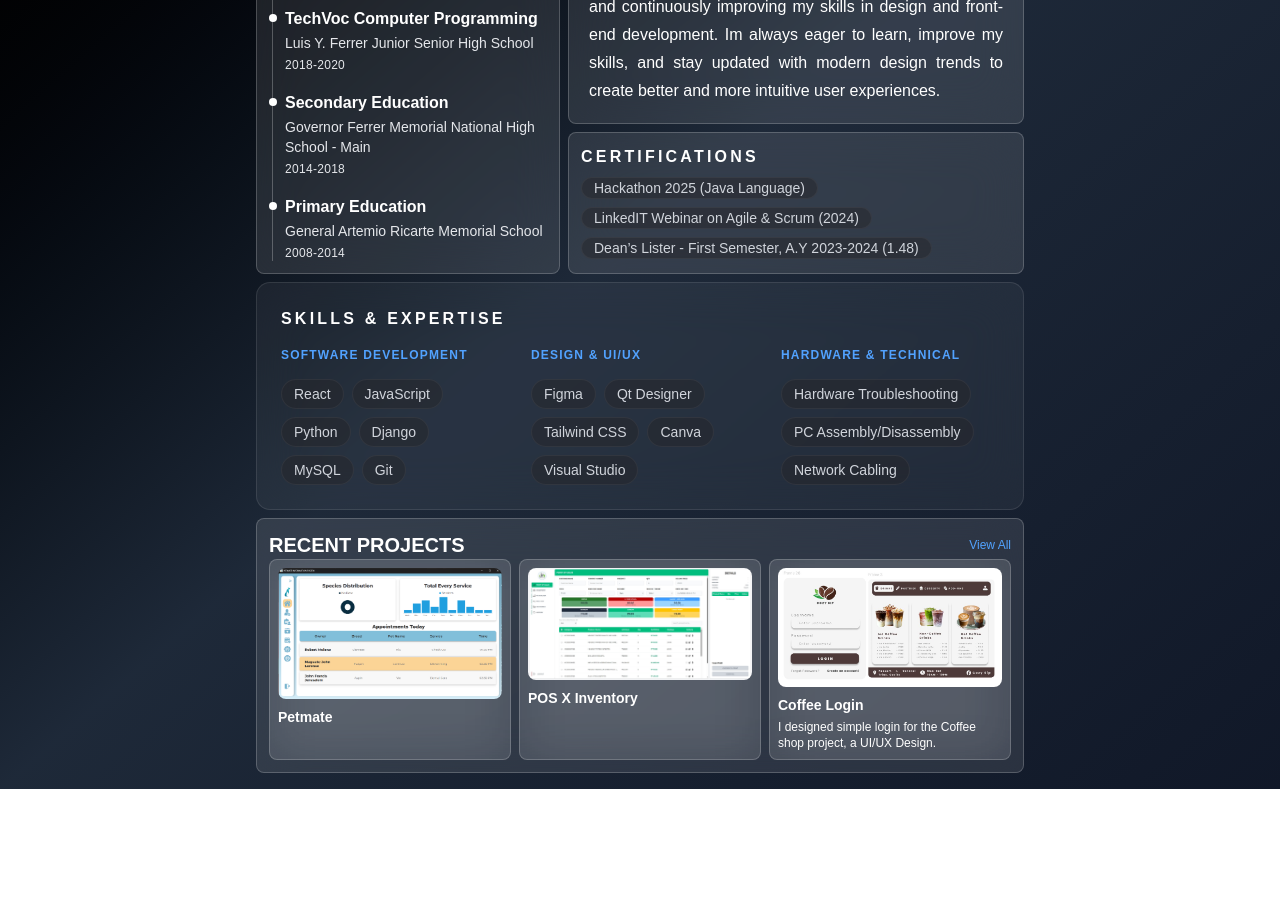
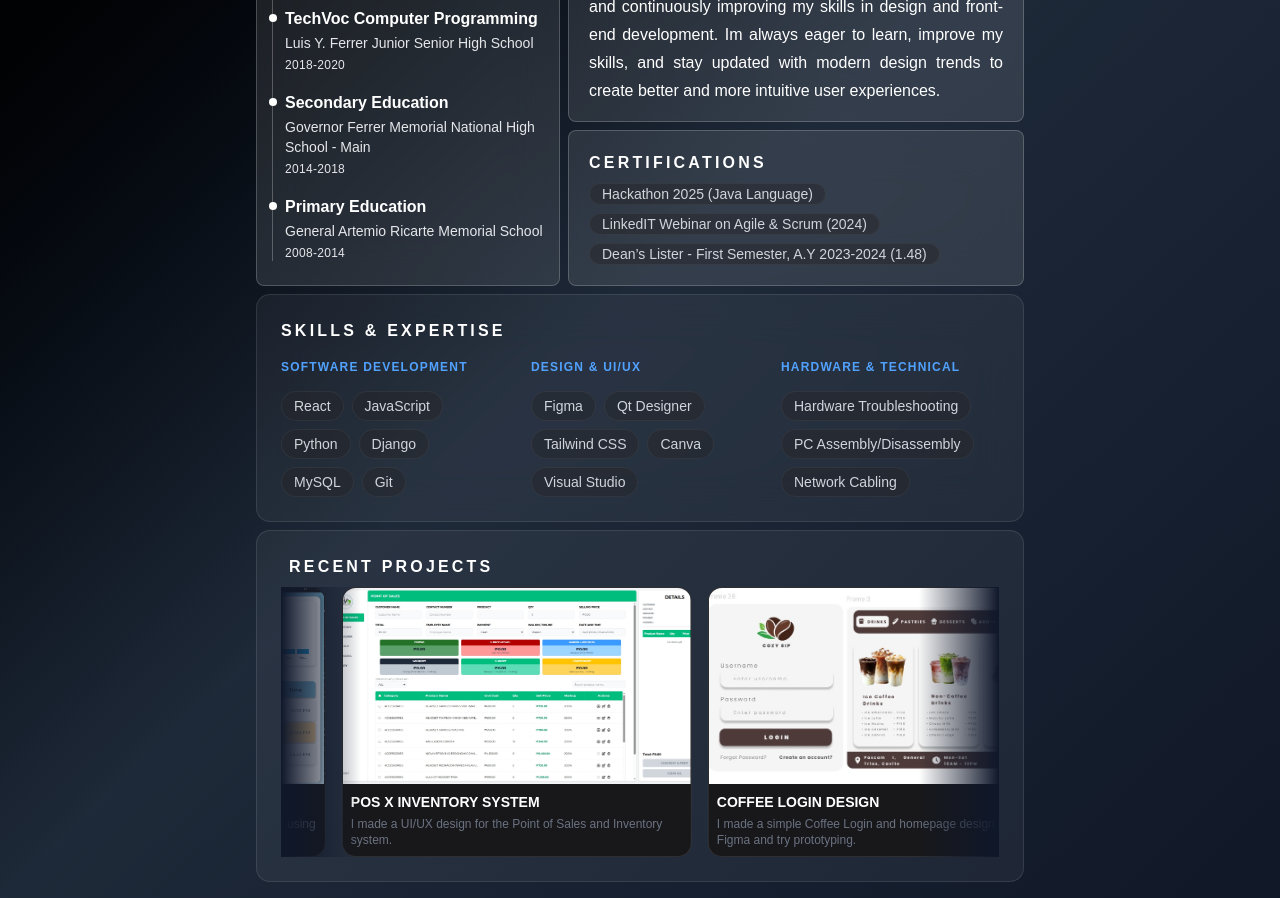
Before and after one commit to rmmln/Portfolio, a React app: page / in a window 1280 px wide. Shown: the part 320-1218 px from the top of the page. Before the commit the page ends 1109 px from the top, so only its background shows below. Built offline with nearby package versions, Linux system fonts and the light colour scheme; the HTML template or start-up script is replaced by a standard one.

Commit message:
Revert "."
This reverts commit f62e09d87213ffb384ee6f02f8522408ffb84ce5.

```diff
--- a/package.json
+++ b/package.json
@@ -29,8 +29,7 @@
     "shadcn": "^4.2.0",
     "tailwind-merge": "^3.5.0",
     "tailwindcss": "^4.2.2",
-    "tw-animate-css": "^1.4.0",
-    "yet-another-react-lightbox": "^3.31.0"
+    "tw-animate-css": "^1.4.0"
   },
   "devDependencies": {
     "@eslint/js": "^9.39.4",
--- a/src/components/ui/Certificates.jsx
+++ b/src/components/ui/Certificates.jsx
@@ -1,6 +1,4 @@
 export default function Certificates({ isDarkMode }) {
-
-
   const certifications = [
     { title: "Hackathon 2025 (Java Language)" },
     { title: "LinkedIT Webinar on Agile & Scrum (2024)" },
@@ -8,7 +6,7 @@ export default function Certificates({ isDarkMode }) {
   ];
 
   return (
-    <div className={`w-full h-full backdrop-blur-xl border rounded-md p-3 shadow-4xl transition-all duration-300 ${
+    <div className={`w-full h-full backdrop-blur-xl border rounded-md p-5 shadow-4xl transition-all duration-300 ${
       isDarkMode ? 'bg-white/10 border-white/20' : 'bg-white border-gray-200'
     }`}>
       {/* Header na kapareho ng format sa Skills */}
--- a/src/components/ui/RecentProjects.jsx
+++ b/src/components/ui/RecentProjects.jsx
@@ -1,32 +1,74 @@
+import React from "react";
+import { motion } from "framer-motion";
+
+// Assets
 import desktopHome from "../../assets/projects/DesktopPetmate.png";
 import posxinventory from "../../assets/projects/posxinventory.jpeg";
 import coffeelogin from "../../assets/projects/logincoffee.jpeg";
 
+const projects = [
+  { title: "Pet Information System", img: desktopHome, desc: "In our capstone, i created a pet management dashboard using Python." },
+  { title: "POS X Inventory System", img: posxinventory, desc: "I made a UI/UX design for the Point of Sales and Inventory system." },
+  { title: "Coffee Login Design", img: coffeelogin, desc: "I made a simple Coffee Login and homepage design using Figma and try prototyping." },
+];
+
+// Dinuplicate natin para pagdating sa gitna, yung dulo ay kamukha ng simula
+const loopedProjects = [...projects, ...projects];
+
 export default function RecentProjects({ isDarkMode }) {
   return (
-    <div className={`flex flex-col w-full max-w-4xl backdrop-blur-xl border mt-2 rounded-md p-3 shadow-4xl transition-colors duration-300 ${isDarkMode ? 'bg-white/10 border-white/20' : 'bg-white border-gray-200'}`}>
-        <div className="flex flex-row justify-between items-center">
-            <h1 className={`text-xl font-bold transition-colors duration-300 ${isDarkMode ? 'text-white' : 'text-gray-900'}`}>RECENT PROJECTS</h1>
-            <a className={`text-xs font-medium transition-colors duration-300 ${isDarkMode ? 'text-blue-400 hover:text-blue-300' : 'text-blue-600 hover:text-blue-700'}`} href="">
-                View All
-            </a>
-        </div>
-      <div className="flex flex-row gap-2 ">
-        <div className={`flex flex-col w-full backdrop-blur-xl border rounded-md px-2 py-2 shadow-4xl transition-colors duration-300 ${isDarkMode ? 'bg-white/10 border-white/20' : 'bg-white border-gray-200'}`}>
-          <img src={desktopHome} alt="Petmate Desktop Home" className="w-full h-auto rounded-md" />
-          <h3 className={`font-bold text-sm mt-2 transition-colors duration-300 ${isDarkMode ? 'text-white' : 'text-gray-900'}`}>Petmate</h3>
-        </div>
-        <div className={`flex flex-col w-full backdrop-blur-xl border rounded-md px-2 py-2 shadow-4xl transition-colors duration-300 ${isDarkMode ? 'bg-white/10 border-white/20' : 'bg-white border-gray-200'}`}>
-          <img src={posxinventory} alt="POS X Inventory" className="w-full h-auto rounded-md" />
-          <h3 className={`font-bold text-sm mt-2 transition-colors duration-300 ${isDarkMode ? 'text-white' : 'text-gray-900'}`}>POS X Inventory</h3>
-        </div>
-        <div className={`flex flex-col w-full backdrop-blur-xl border rounded-md px-2 py-2 shadow-4xl transition-colors duration-300 ${isDarkMode ? 'bg-white/10 border-white/20' : 'bg-white border-gray-200'}`}>
-          <img src={coffeelogin} alt="Coffee Login" className="w-full h-auto rounded-md" />
-          <h3 className={`font-bold text-sm mt-2 transition-colors duration-300 ${isDarkMode ? 'text-white' : 'text-gray-900'}`}>Coffee Login</h3>
-          <p className={`text-xs font-inter mt-1 transition-colors duration-300 ${isDarkMode ? 'text-white' : 'text-gray-700'}`}>
-            I designed simple login for the Coffee shop project, a UI/UX Design.
-            </p>
-        </div>
+    <div className={`mt-2 w-full max-w-5xl border rounded-xl p-6 overflow-hidden ${
+      isDarkMode ? 'bg-white/5 border-white/10 text-white' : 'bg-white border-gray-200 text-gray-900'
+    }`}>
+
+      <div className="flex justify-between items-center mb-2 px-2">
+        <h2 className="text-md font-bold uppercase tracking-[0.2em]">Recent Projects</h2>
+      </div>
+
+      <div className="relative w-full overflow-hidden">
+        {/* Ito yung gumagalaw na container */}
+        <motion.div
+          className="flex gap-4 w-max" // w-max para hindi mag-wrap yung items pababa
+          animate={{ x: ["0%", "-50%"] }}
+          transition={{
+            ease: "linear",
+            duration: 20, // Bagalan natin para mas swabe tingnan
+            repeat: Infinity
+          }}
+        >
+          {loopedProjects.map((project, index) => (
+            <div
+              key={index}
+              className={`w-[300px] md:w-[350px] flex-shrink-0 rounded-xl overflow-hidden border
+                transition-all duration-500 ease-in-out hover:scale-105
+                ${isDarkMode ? 'bg-zinc-900 border-white/10' : 'bg-gray-50 border-gray-200'}`}
+            >
+              {/* Image Container */}
+              <div className="aspect-video w-full overflow-hidden bg-zinc-900 flex items-center justify-center">
+                  <img
+                    src={project.img}
+                    alt={project.title}
+                className="w-full h-full object-cover transition-transform duration-500 group-hover:scale-105"
+                />
+              </div>
+
+              {/* Text Info */}
+              <div className="p-2">
+                <h3 className="font-bold text-sm uppercase">{project.title}</h3>
+                <p className="text-xs text-gray-500 mt-1">{project.desc}</p>
+              </div>
+            </div>
+          ))}
+        </motion.div>
+
+        {/* Shadow overlays para magmukhang pumapasok/lumalabas sa screen */}
+        <div className={`absolute inset-y-0 left-0 w-20 pointer-events-none z-10 bg-gradient-to-r ${
+          isDarkMode ? 'from-[#0f172a]' : 'from-white'
+        } to-transparent`} />
+
+        <div className={`absolute inset-y-0 right-0 w-20 pointer-events-none z-10 bg-gradient-to-l ${
+          isDarkMode ? 'from-[#0f172a]' : 'from-white'
+        } to-transparent`} />
       </div>
     </div>
   );
```
Also changed, not shown: 1 other file (tests, documents, lock files or other folders).
